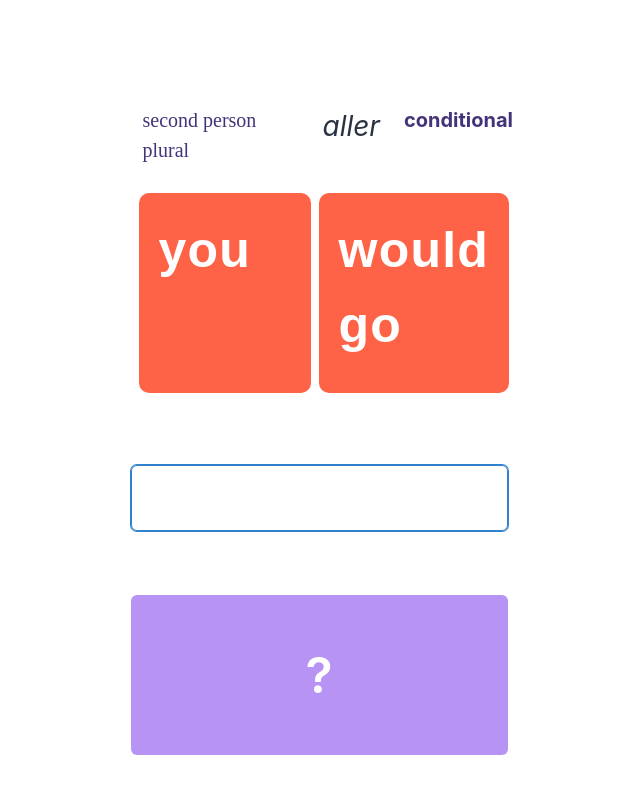
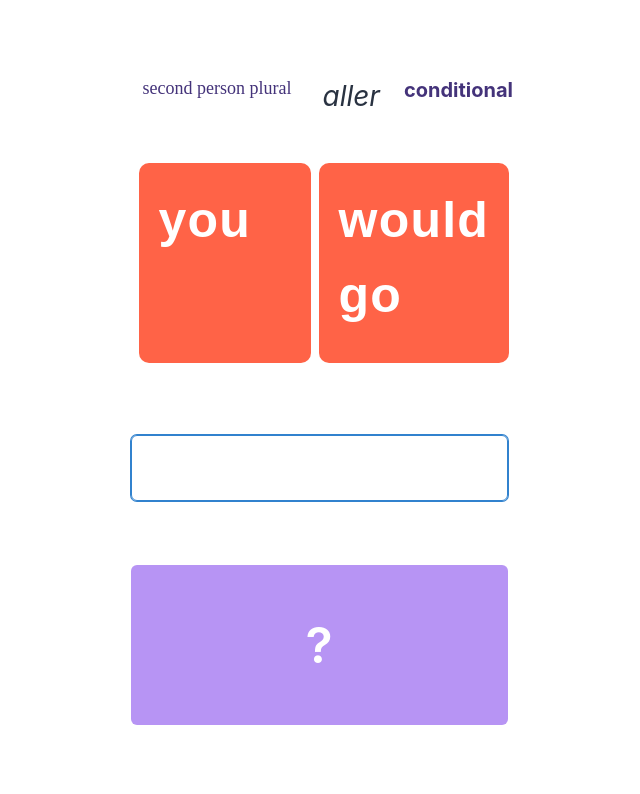
Before and after one commit to DavTho1983/french-verb-conjugation, a Next.js app: page / in a window 1280 px wide. Shown: the top 794 px of the page, without its empty margins (345-985 px from the left). Built offline with nearby package versions, Linux system fonts and the light colour scheme.

Commit message:
reposition toast to middle

```diff
--- a/pages/index.js
+++ b/pages/index.js
@@ -23,6 +23,8 @@ const components = {
       solid: {
         container: {
           bg: "#50C878",
+          position: "relative",
+          marginBottom: "400px",
         },
         title: {
           color: "text.50",
@@ -204,7 +206,6 @@ export default function Home() {
       refreshVerb();
       toast({
         title: "Correct!",
-        position: "bottom",
         description: "You got it right!",
         status: "success",
         duration: 1000,
@@ -251,13 +252,13 @@ export default function Home() {
 
         <main>
           <Flex direction={"column"} m={0} w={393}>
-            <Flex direction={"row"} h={300} w={393} p={0} m={8} mt={20}>
+            <Flex direction={"row"} h={300} w={393} p={0} m={8} mt={5}>
               <Flex direction={"column"} m={0} w={180} h={300}>
                 <Flex direction={"row"} h={100}>
                   <Text
                     m={3}
                     fontFamily={currentFonts.pronoun}
-                    fontSize={20}
+                    fontSize={18}
                     color={"#44337A"}
                     h={100}
                   >
```
